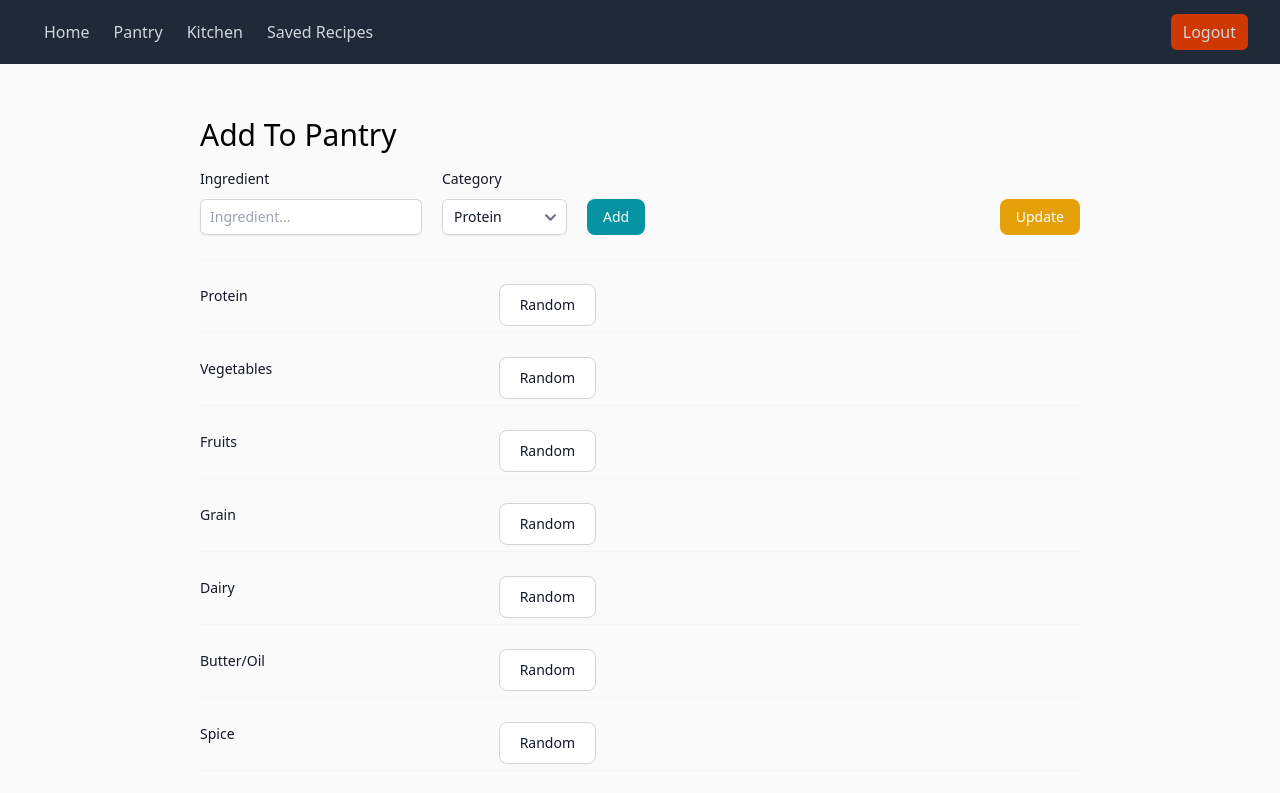
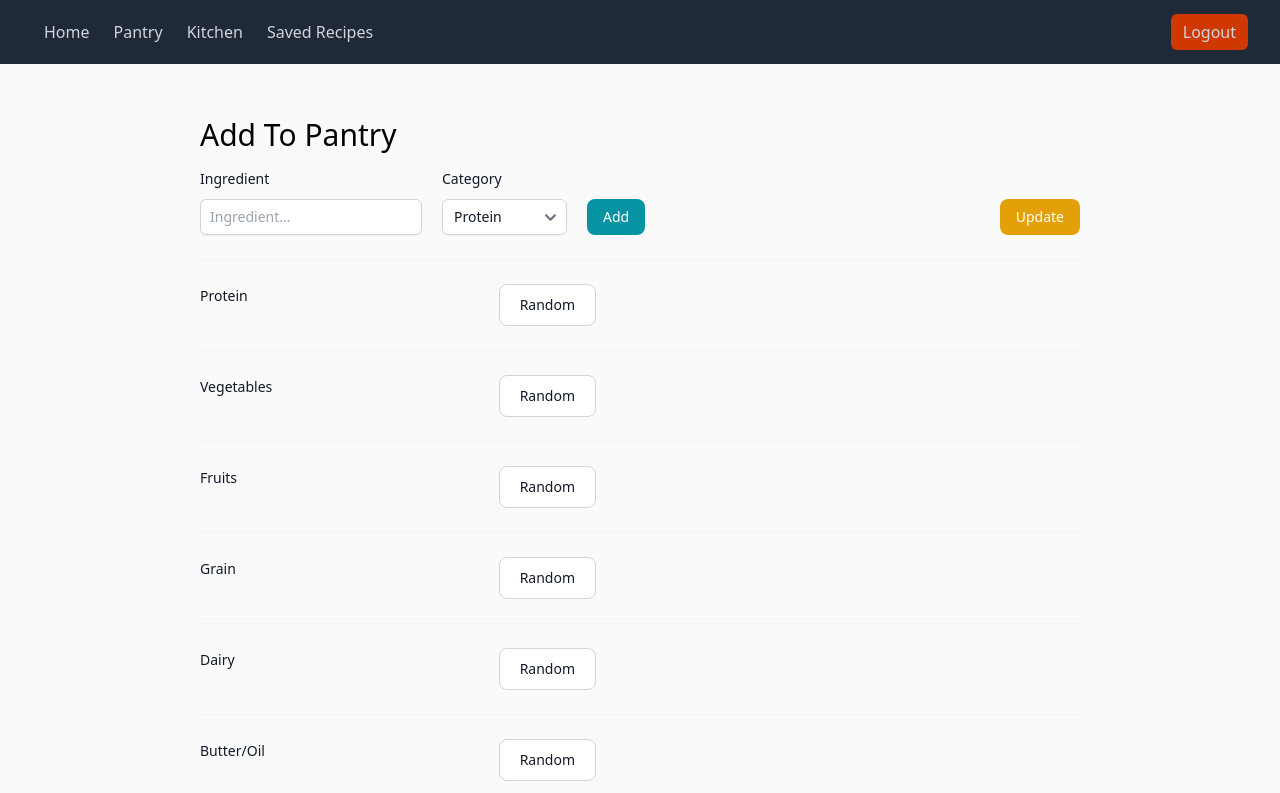
Before and after one commit to monysary/i-m-hungry-recipe-app, a Next.js app: page /pantry in a window 1280 px wide. Shown: the top 793 px of the page. Built offline with nearby package versions, Linux system fonts and the light colour scheme; sample sign-in values are in the browser's storage.

Commit message:
updated position property of ingredients entry to better display list of ingredients

```diff
--- a/src/pages/pantry.js
+++ b/src/pages/pantry.js
@@ -88,8 +88,9 @@ function Pantry() {
                                 return (
                                     <div key={category} className="px-4 py-6 sm:grid sm:grid-cols-3 sm:gap-4 sm:px-0">
                                         <dt className="text-sm font-medium leading-6 text-gray-900">{category}</dt>
-                                        <dd className="mt-1 text-sm leading-6 text-gray-700 sm:col-span-2 sm:mt-0">
-                                            <div className="absolute text-gray-900 bg-white border border-gray-300 font-medium rounded-lg text-sm px-5 py-2.5">
+                                        <div className="mt-1 text-sm leading-6 text-gray-700 sm:col-span-2 sm:mt-0">
+                                            <div className="flex gap-[10px]">
+                                                <div className="relative text-gray-900 bg-white border border-gray-300 font-medium rounded-lg text-sm px-5 py-2.5">
                                                     Random
                                                     <button
                                                         className={
@@ -97,9 +98,11 @@ function Pantry() {
                                                                 ? "absolute right-[-10px] top-[-10px]"
                                                                 : "hidden absolute right-[-10px] top-[-10px]"
                                                         }
+                                                        onClick={() => console.log('Deletes entry')}
                                                     ><AiFillCloseCircle fontSize='20px' /></button>
                                                 </div>
-                                        </dd>
+                                            </div>
+                                        </div>
                                     </div>
                                 )
                             })}
```
Lines whose indentation alone changed are shown as unchanged.
